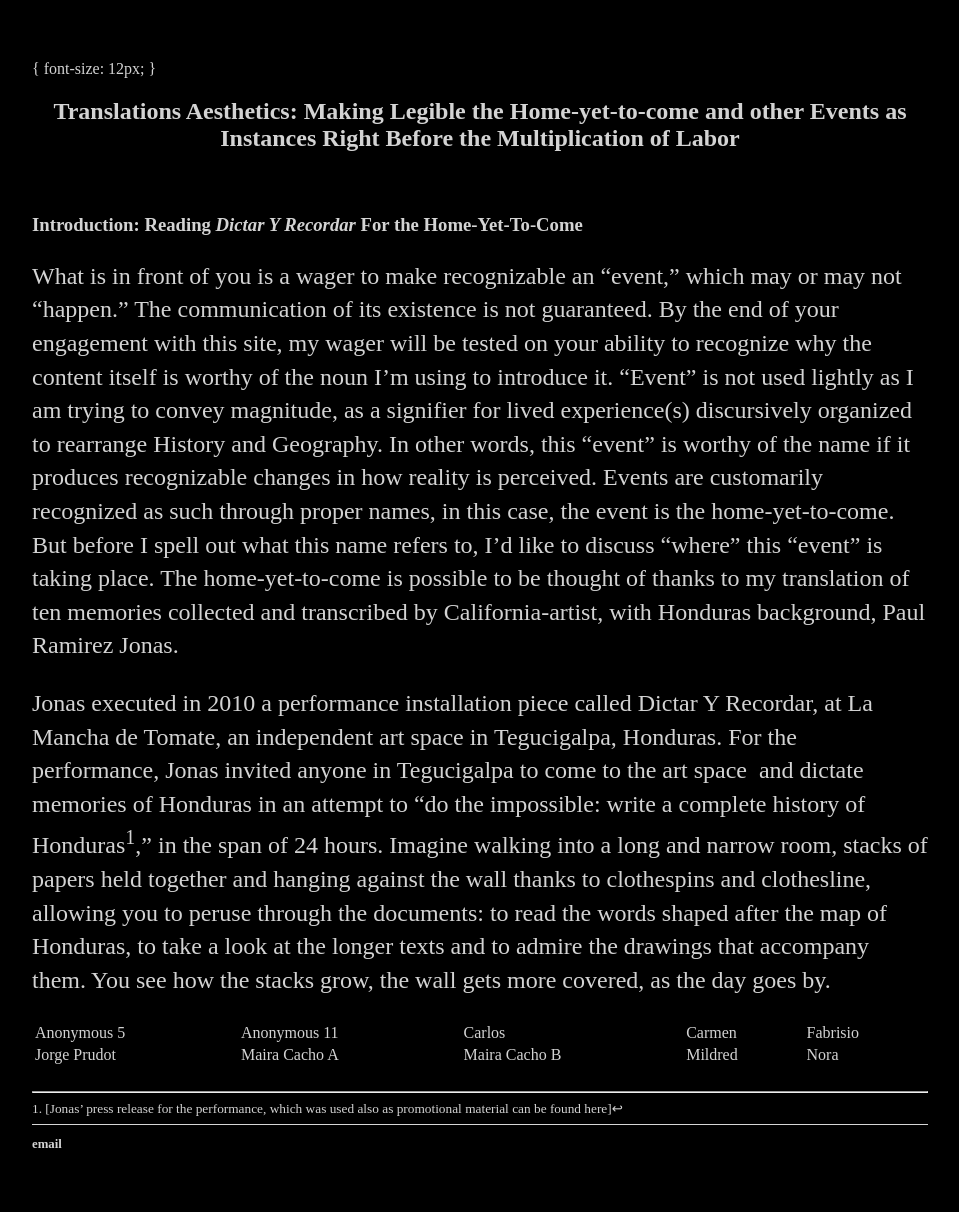
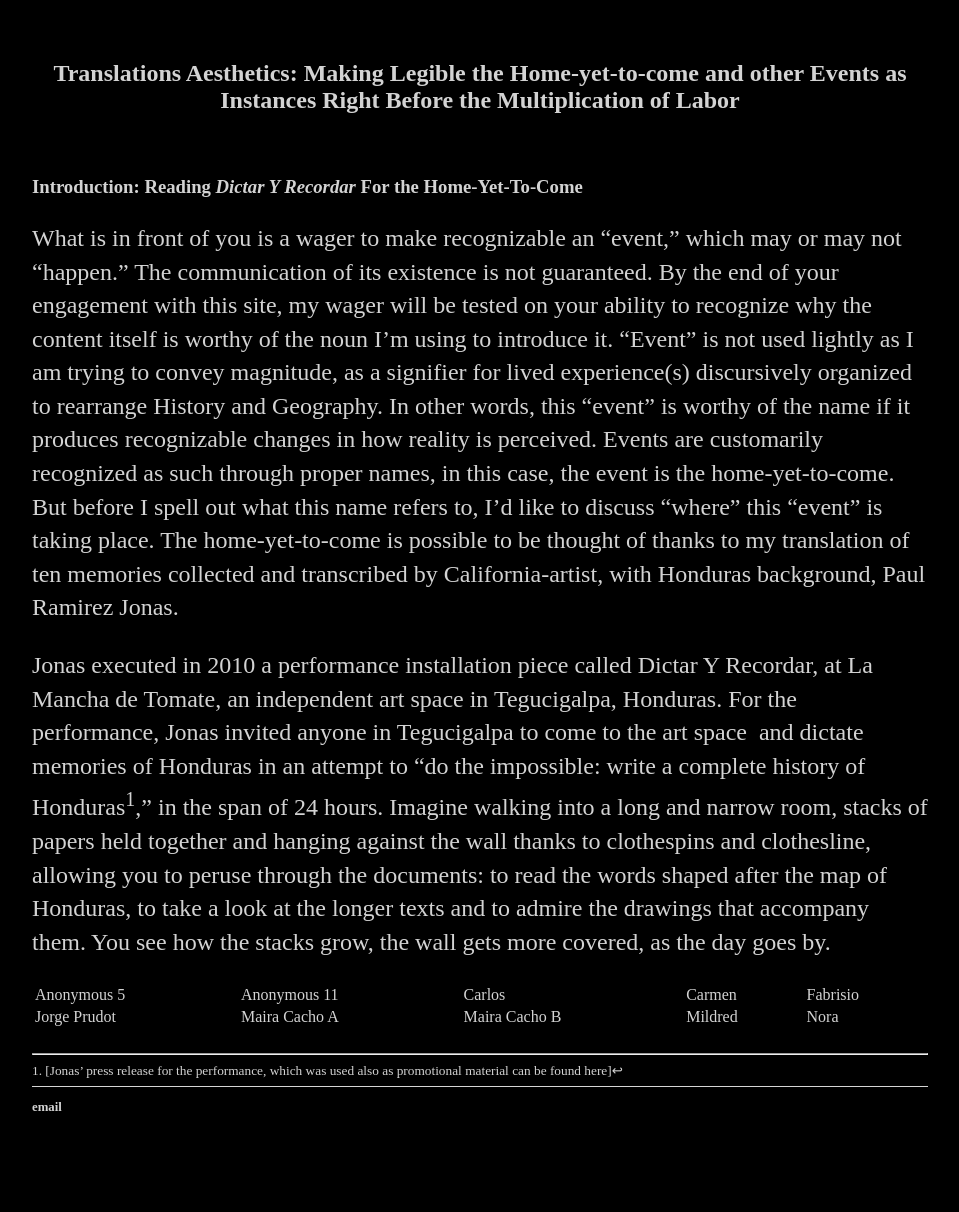
Before and after one commit to josdchavez/josdchavez.github.io, a Jekyll site: the page built from translationaesthetics/index.html, in a window 1280 px wide. Shown: the whole page, without its empty margins (160-1119 px from the left). Built offline with Jekyll 4.4.1, drawn with Linux system fonts in a browser that asks for light colours; after the commit the page ends 1175 px from its top, so only the background shows below that.

Commit message:
Update thesis.html

```diff
--- a/_layouts/thesis.html
+++ b/_layouts/thesis.html
@@ -6,7 +6,7 @@
 		<link rel="stylesheet" type="text/css" href="/css/main.css">
 	</head>
 	<body>
-		{ font-size: 12px; }
+
 		<div class="container">
 
     		{{ content }}
```
